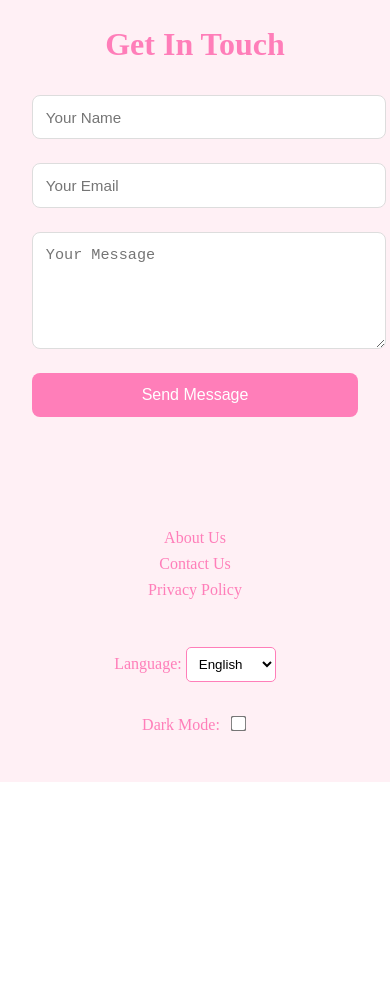
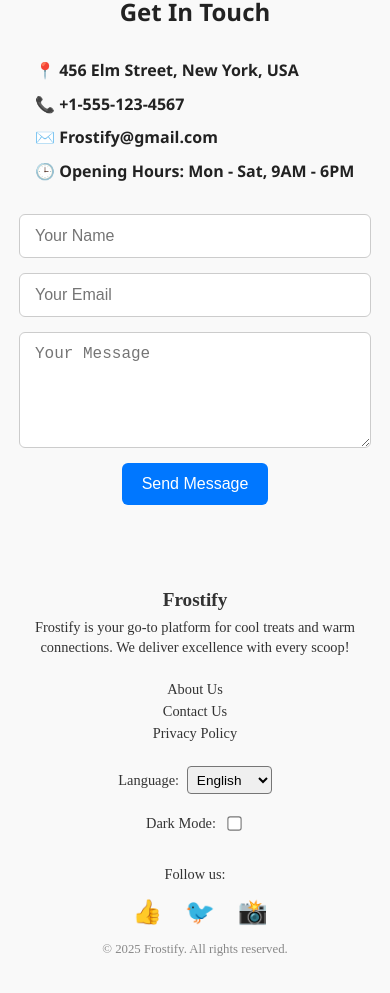
Before and after one commit to Perpetualisi/IceCream, a React (Vite) app: page / in a window 390 px wide. Shown: the part 9838-10831 px from the top of the page. Before the commit the page ends 10620 px from the top, so only its background shows below. Built offline with nearby package versions, Linux system fonts and the light colour scheme.

Commit message:
Updated styling and components: Contact, Footer, Navbar, etc.

```diff
--- a/src/Components/Contact/Contact.css
+++ b/src/Components/Contact/Contact.css
@@ -1,13 +1,37 @@
+/* Contact.css */
+
 .contact {
-  padding: 4rem 2rem;
-  background-color: #fff0f5;
-  text-align: center;
+  padding: 40px 20px;
+  background-color: #f9f9f9;
+  color: #222;
+  font-family: 'Segoe UI', Tahoma, Geneva, Verdana, sans-serif;
+  transition: background 0.3s ease, color 0.3s ease;
+}
+
+.contact.dark {
+  background-color: #1e1e1e;
+  color: #f1f1f1;
 }
 
 .contact-heading {
-  font-size: 2.5rem;
-  color: #ff7eb9;
-  margin-bottom: 2rem;
+  text-align: center;
+  font-size: 2rem;
+  margin-bottom: 30px;
+  color: inherit;
+}
+
+.contact-info {
+  max-width: 600px;
+  margin: 0 auto 30px;
+  font-size: 1rem;
+  line-height: 1.6;
+}
+
+.contact-info p {
+  margin: 8px 0;
+  display: flex;
+  align-items: center;
+  gap: 8px;
 }
 
 .contact-form {
@@ -15,70 +39,64 @@
   margin: 0 auto;
   display: flex;
   flex-direction: column;
+  gap: 15px;
 }
 
 .contact-input,
 .contact-textarea {
-  margin-bottom: 1.5rem;
-  padding: 1rem;
-  border: 1px solid #ddd;
-  border-radius: 8px;
+  padding: 12px 15px;
+  border: 1px solid #ccc;
+  border-radius: 6px;
   font-size: 1rem;
-  width: 100%;
+  outline: none;
+  transition: border 0.3s ease;
+  background-color: #fff;
+  color: #000;
+}
+
+.contact.dark .contact-input,
+.contact.dark .contact-textarea {
+  background-color: #2c2c2c;
+  border-color: #444;
+  color: #f1f1f1;
 }
 
 .contact-input:focus,
 .contact-textarea:focus {
-  outline: none;
-  border-color: #ff7eb9;
-  box-shadow: 0 0 5px #ffb6d9;
+  border-color: #0077ff;
 }
 
 .contact-button {
-  background-color: #ff7eb9;
+  padding: 12px 20px;
+  background-color: #0077ff;
   color: white;
-  padding: 1rem;
+  font-size: 1rem;
   border: none;
-  border-radius: 8px;
-  font-size: 1.1rem;
+  border-radius: 6px;
   cursor: pointer;
   transition: background 0.3s ease;
 }
 
 .contact-button:hover {
-  background-color: #ff5ea8;
+  background-color: #005fcc;
 }
 
-/* Mobile Responsive */
 @media (max-width: 600px) {
   .contact-heading {
-    font-size: 2rem;
+    font-size: 1.5rem;
+  }
+
+  .contact-info,
+  .contact-form {
+    width: 100%;
+    padding: 0 15px;
+    box-sizing: border-box;
+    align-items: center;
   }
 
   .contact-input,
   .contact-textarea {
-    padding: 0.8rem;
-    font-size: 0.95rem;
-  }
-
-  .contact-button {
-    padding: 0.8rem;
-    font-size: 1rem;
+    width: 100%;
+    max-width: 100%;
   }
 }
-.contact.dark {
-    background-color: #333;
-    color: #fff;
-  }
-
-  .contact.dark .contact-input,
-  .contact.dark .contact-textarea {
-    background-color: #555;
-    color: #fff;
-    border: 1px solid #888;
-  }
-
-  .contact.dark .contact-button {
-    background-color: #444;
-    color: #fff;
-  }
--- a/src/Components/Contact/Contact.jsx
+++ b/src/Components/Contact/Contact.jsx
@@ -1,5 +1,5 @@
 import React from "react";
-import './Contact.css'; // We'll style it here
+import './Contact.css';
 
 const Contact = ({ language, isDarkMode }) => {
   const translations = {
@@ -9,6 +9,12 @@ const Contact = ({ language, isDarkMode }) => {
       emailPlaceholder: "Your Email",
       messagePlaceholder: "Your Message",
       button: "Send Message",
+      contactInfo: {
+        address: "456 Elm Street, New York, USA",
+        phone: "+1-555-123-4567",
+        email: "Frostify@gmail.com",
+        hours: "Opening Hours: Mon - Sat, 9AM - 6PM",
+      },
     },
     fr: {
       heading: "Entrer en contact",
@@ -16,6 +22,12 @@ const Contact = ({ language, isDarkMode }) => {
       emailPlaceholder: "Votre e-mail",
       messagePlaceholder: "Votre message",
       button: "Envoyer le message",
+      contactInfo: {
+        address: "456 rue Elm, New York, États-Unis",
+        phone: "+1-555-123-4567",
+        email: "Frostify@gmail.com",
+        hours: "Heures d'ouverture : Lun - Sam, 9h - 18h",
+      },
     },
     es: {
       heading: "Ponte en contacto",
@@ -23,6 +35,12 @@ const Contact = ({ language, isDarkMode }) => {
       emailPlaceholder: "Tu correo electrónico",
       messagePlaceholder: "Tu mensaje",
       button: "Enviar mensaje",
+      contactInfo: {
+        address: "456 Calle Elm, Nueva York, EE. UU.",
+        phone: "+1-555-123-4567",
+        email: "Frostify@gmail.com",
+        hours: "Horario: Lun - Sáb, 9AM - 6PM",
+      },
     }
   };
 
@@ -30,12 +48,20 @@ const Contact = ({ language, isDarkMode }) => {
 
   const handleSubmit = (e) => {
     e.preventDefault();
-    alert('Thank you for contacting us! 🍦'); // You can replace this with real submission
+    alert('Thank you for contacting us! 🍦');
   };
 
   return (
     <section id="contact" className={`contact ${isDarkMode ? 'dark' : ''}`}>
       <h2 className="contact-heading">{content.heading}</h2>
+
+      <div className="contact-info">
+        <p><strong>📍 {content.contactInfo.address}</strong></p>
+        <p><strong>📞 {content.contactInfo.phone}</strong></p>
+        <p><strong>✉️ {content.contactInfo.email}</strong></p>
+        <p><strong>🕒 {content.contactInfo.hours}</strong></p>
+      </div>
+
       <form className="contact-form" onSubmit={handleSubmit}>
         <input
           type="text"
--- a/src/Components/Footer/Footer.css
+++ b/src/Components/Footer/Footer.css
@@ -1,61 +1,89 @@
-/* Footer Styles */
+
 .footer {
-    background-color: #fff0f5;
-    padding: 2rem 1rem;
+  background-color: #f9f9f9;
+  padding: 1.5rem 1rem;
+  font-size: 0.9rem;
+  color: #333;
   text-align: center;
-    color: #ff7eb9;
 }
 
 .footer.dark {
-    background-color: #333;
-    color: #fff;
+  background-color: #121212;
+  color: #eee;
 }
 
 .footer-container {
   display: flex;
-    justify-content: space-between;
+  flex-direction: column;
   align-items: center;
-    flex-wrap: wrap;
+  gap: 1.2rem;
+  max-width: 800px;
+  margin: auto;
+}
+
+.footer-description h3 {
+  font-size: 1.2rem;
+  margin-bottom: 0.4rem;
+}
+
+.footer-description p {
+  margin: 0;
+  line-height: 1.4;
 }
 
 .footer-links ul {
   list-style: none;
   padding: 0;
+  margin: 0;
 }
 
 .footer-links li {
-    margin: 0.5rem 0;
+  margin: 0.3rem 0;
 }
 
-  .footer-links li:hover {
-    cursor: pointer;
+.footer-links a {
+  text-decoration: none;
+  color: inherit;
+}
+
+.footer-links a:hover {
   text-decoration: underline;
 }
 
 .footer-language,
 .footer-darkmode-toggle {
-    margin: 1rem 0;
+  display: flex;
+  justify-content: center;
+  align-items: center;
+  gap: 0.5rem;
+  flex-wrap: wrap;
 }
 
 .footer-language select {
-    padding: 0.5rem;
-    border-radius: 5px;
-    border: 1px solid #ff7eb9;
-    background-color: #fff;
+  padding: 0.3rem;
+  border-radius: 4px;
+  font-size: 0.85rem;
 }
 
 .footer-darkmode-toggle input {
-    transform: scale(1.2);
-    margin-left: 0.5rem;
+  transform: scale(1.1);
 }
 
-  @media (max-width: 768px) {
+.footer-social .social-icons {
+  display: flex;
+  justify-content: center;
+  gap: 0.8rem;
+}
+
+.footer-bottom {
+  text-align: center;
+  margin-top: 1rem;
+  font-size: 0.8rem;
+  color: #888;
+}
+
+@media (min-width: 600px) {
   .footer-container {
     flex-direction: column;
-      text-align: center;
-    }
-
-    .footer-links {
-      margin-bottom: 1rem;
   }
 }
--- a/src/Components/Footer/Footer.jsx
+++ b/src/Components/Footer/Footer.jsx
@@ -1,5 +1,5 @@
 import React from "react";
-import './Footer.css'; // We'll style it here
+import './Footer.css';
 
 const Footer = ({ language, isDarkMode, toggleDarkMode, changeLanguage }) => {
   const translations = {
@@ -8,34 +8,49 @@ const Footer = ({ language, isDarkMode, toggleDarkMode, changeLanguage }) => {
       contact: "Contact Us",
       privacy: "Privacy Policy",
       language: "Language",
+      rights: "All rights reserved.",
+      followUs: "Follow us",
+      description: "Frostify is your go-to platform for cool treats and warm connections. We deliver excellence with every scoop!",
     },
     fr: {
       about: "À propos de nous",
       contact: "Contactez-nous",
       privacy: "Politique de confidentialité",
       language: "Langue",
+      rights: "Tous droits réservés.",
+      followUs: "Suivez-nous",
+      description: "Frostify est votre plateforme de choix pour des délices glacés et des connexions chaleureuses. L'excellence à chaque bouchée!",
     },
     es: {
       about: "Sobre nosotros",
       contact: "Contáctenos",
       privacy: "Política de privacidad",
       language: "Idioma",
+      rights: "Todos los derechos reservados.",
+      followUs: "Síguenos",
+      description: "Frostify es tu lugar ideal para postres fríos y conexiones cálidas. ¡Excelencia en cada cucharada!",
     },
   };
 
   const content = translations[language];
+  const currentYear = new Date().getFullYear();
 
   return (
     <footer className={`footer ${isDarkMode ? "dark" : ""}`}>
       <div className="footer-container">
+        <div className="footer-description">
+          <h3>Frostify</h3>
+          <p>{content.description}</p>
+        </div>
+
         <div className="footer-links">
           <ul>
-            <li>{content.about}</li>
-            <li>{content.contact}</li>
-            <li>{content.privacy}</li>
-
+            <li><a href="#about">{content.about}</a></li>
+            <li><a href="#contact">{content.contact}</a></li>
+            <li><a href="#privacy">{content.privacy}</a></li>
           </ul>
         </div>
+
         <div className="footer-language">
           <label htmlFor="language-select">{content.language}: </label>
           <select
@@ -48,6 +63,7 @@ const Footer = ({ language, isDarkMode, toggleDarkMode, changeLanguage }) => {
             <option value="es">Español</option>
           </select>
         </div>
+
         <div className="footer-darkmode-toggle">
           <label htmlFor="dark-mode-toggle">Dark Mode: </label>
           <input
@@ -57,6 +73,19 @@ const Footer = ({ language, isDarkMode, toggleDarkMode, changeLanguage }) => {
             onChange={toggleDarkMode}
           />
         </div>
+
+        <div className="footer-social">
+          <p>{content.followUs}:</p>
+          <div className="social-icons">
+            <a href="https://facebook.com" target="_blank" rel="noopener noreferrer">👍</a>
+            <a href="https://twitter.com" target="_blank" rel="noopener noreferrer">🐦</a>
+            <a href="https://instagram.com" target="_blank" rel="noopener noreferrer">📸</a>
+          </div>
+        </div>
+      </div>
+
+      <div className="footer-bottom">
+        <p>&copy; {currentYear} Frostify. {content.rights}</p>
       </div>
     </footer>
   );
--- a/src/Components/Gallery/Gallery.css
+++ b/src/Components/Gallery/Gallery.css
@@ -1,7 +1,6 @@
-/* Gallery.css */
 .gallery {
     padding: 60px 20px;
-    background-color: #fff0f5; /* Light ice cream pink */
+    background-color: #fff0f5;
     text-align: center;
     transition: background-color 0.3s ease, color 0.3s ease;
   }
@@ -40,7 +39,6 @@
     border-radius: 10px;
   }
 
-  /* Mobile adjustments */
   @media (max-width: 600px) {
     .gallery-heading {
       font-size: 2rem;
@@ -51,24 +49,23 @@
     }
   }
 
-  /* Dark Mode Styles */
   .gallery.dark {
-    background-color: #222; /* Dark background for gallery */
-    color: #fff; /* White text for dark mode */
+    background-color: #222;
+    color: #fff;
   }
 
   .gallery.dark .gallery-heading {
-    color: #ff7b00; /* Ensure the heading color remains the same in dark mode */
+    color: #ff7b00;
   }
 
   .gallery.dark .gallery-item {
-    background: #333; /* Dark background for gallery items */
+    background: #333;
   }
 
   .gallery.dark .gallery-item:hover {
-    transform: scale(1.05); /* Hover effect remains the same */
+    transform: scale(1.05);
   }
 
   .gallery.dark .gallery-image {
-    border-radius: 10px; /* Ensure image has rounded corners in dark mode */
+    border-radius: 10px;
   }
--- a/src/Components/Hero/Hero.jsx
+++ b/src/Components/Hero/Hero.jsx
@@ -1,8 +1,7 @@
 import React from "react";
-import './Hero.css'; // We will style it in this file
+import './Hero.css';
 
 const Hero = ({ language, isDarkMode }) => {
-  // Translations for different languages with more ice cream words
   const translations = {
     en: {
       heading: "Welcome to the Sweetest Spot in Town!",
--- a/src/Components/Locations/Locations.css
+++ b/src/Components/Locations/Locations.css
@@ -59,7 +59,7 @@
 }
 
 .location.dark .location-heading {
-  color: #f8b400; /* Example bright color for contrast */
+  color: #f8b400;
 }
 
 .location.dark .location-info {
--- a/src/Components/Navbar/Navbar.css
+++ b/src/Components/Navbar/Navbar.css
@@ -35,7 +35,7 @@
 
 .search-bar {
     position: relative;
-    width: 200px; /* Initial width */
+    width: 200px;
     transition: width 0.3s ease;
 }
 
@@ -223,7 +223,7 @@
 }
 .search-overlay {
     position: absolute;
-    top: 60px; /* Adjust this to position below navbar */
+    top: 60px;
     left: 0;
     right: 0;
     background-color: rgba(255, 255, 255, 0.9);
--- a/src/Components/Navbar/Navbar.jsx
+++ b/src/Components/Navbar/Navbar.jsx
@@ -7,7 +7,6 @@ const translations = {
   es: { home: "Inicio", flavours: "Sabores", testimonials: "Testimonios", about: "Acerca de", specialOffers: "Ofertas Especiales", gallery: "Galería", locations: "Ubicaciones", contact: "Contacto" }
 };
 
-// Sample data to search
 const flavourList = [
   "Vanilla Dream", "Chocolate Heaven", "Strawberry Bliss",
   "Minty Fresh", "Caramel Crunch", "Berry Explosion",
@@ -24,7 +23,6 @@ const Navbar = ({ language, handleLanguageChange, isDarkMode, handleDarkModeTogg
   const openSearch = () => setIsSearchOpen(true);
   const closeSearch = () => setIsSearchOpen(false);
 
-  // Filter the flavourList based on the searchQuery
   const filteredFlavours = flavourList.filter(flavour =>
     flavour.toLowerCase().includes(searchQuery.toLowerCase())
   );
@@ -79,7 +77,6 @@ const Navbar = ({ language, handleLanguageChange, isDarkMode, handleDarkModeTogg
 
       </div>
 
-      {/* Search Section */}
       {isSearchOpen && (
         <div className="search-overlay">
           <input
@@ -93,7 +90,6 @@ const Navbar = ({ language, handleLanguageChange, isDarkMode, handleDarkModeTogg
           />
           <button className="cancel-search" onClick={closeSearch}>Cancel</button>
 
-          {/* Display search results */}
           {searchQuery && (
             <div className="search-results">
               {filteredFlavours.length > 0 ? (
--- a/src/Components/Testimonials/Testimonials.css
+++ b/src/Components/Testimonials/Testimonials.css
@@ -1,4 +1,3 @@
-/* Testimonials.css */
 .testimonials {
     padding: 40px 20px;
     background-color: #f9f9f9;
@@ -47,7 +46,6 @@
     color: #333;
   }
 
-  /* Mobile responsiveness */
   @media (max-width: 768px) {
     .testimonials-slider {
       width: 100%;
@@ -80,5 +78,5 @@
     color: #bbb;
   }
   .testimonials.dark .testimonials-heading {
-    color: #f8b400; /* Example bright color for contrast */
+    color: #f8b400;
   }
```
Lines whose indentation alone changed are shown as unchanged.
